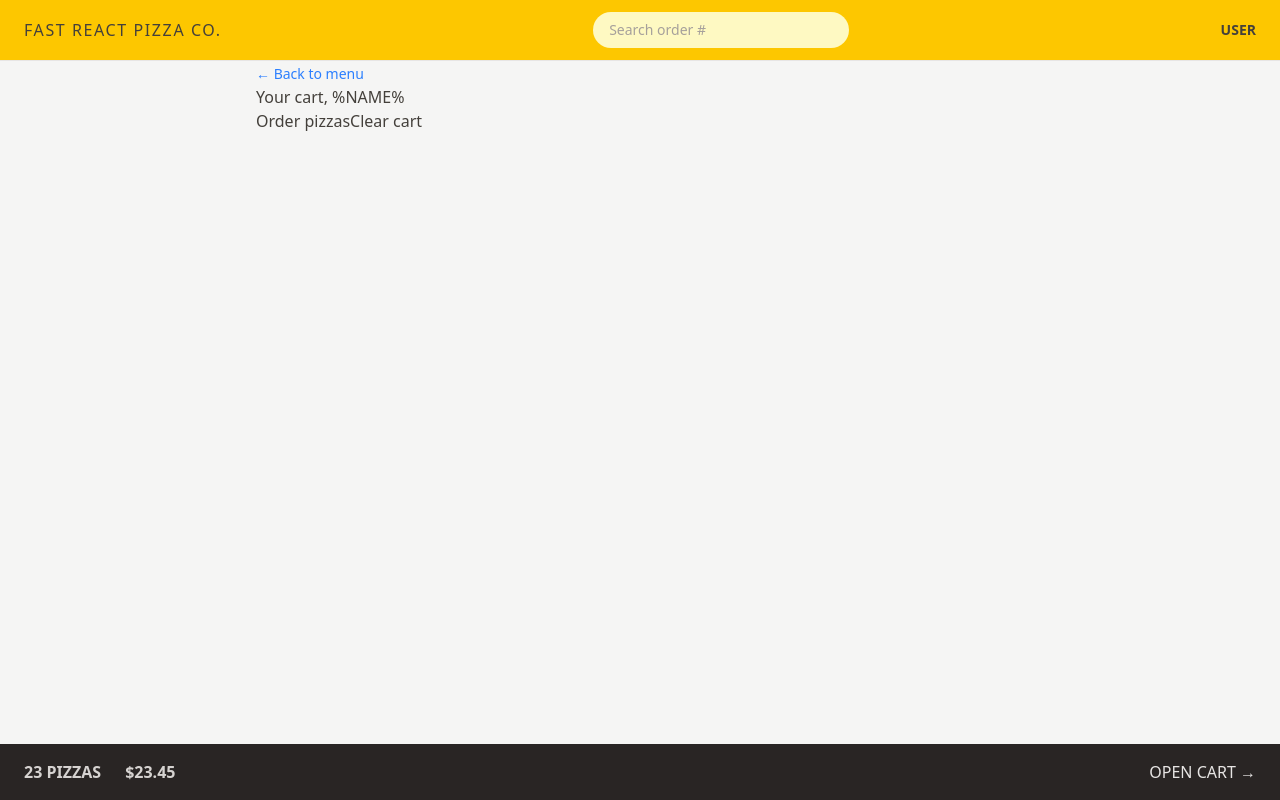
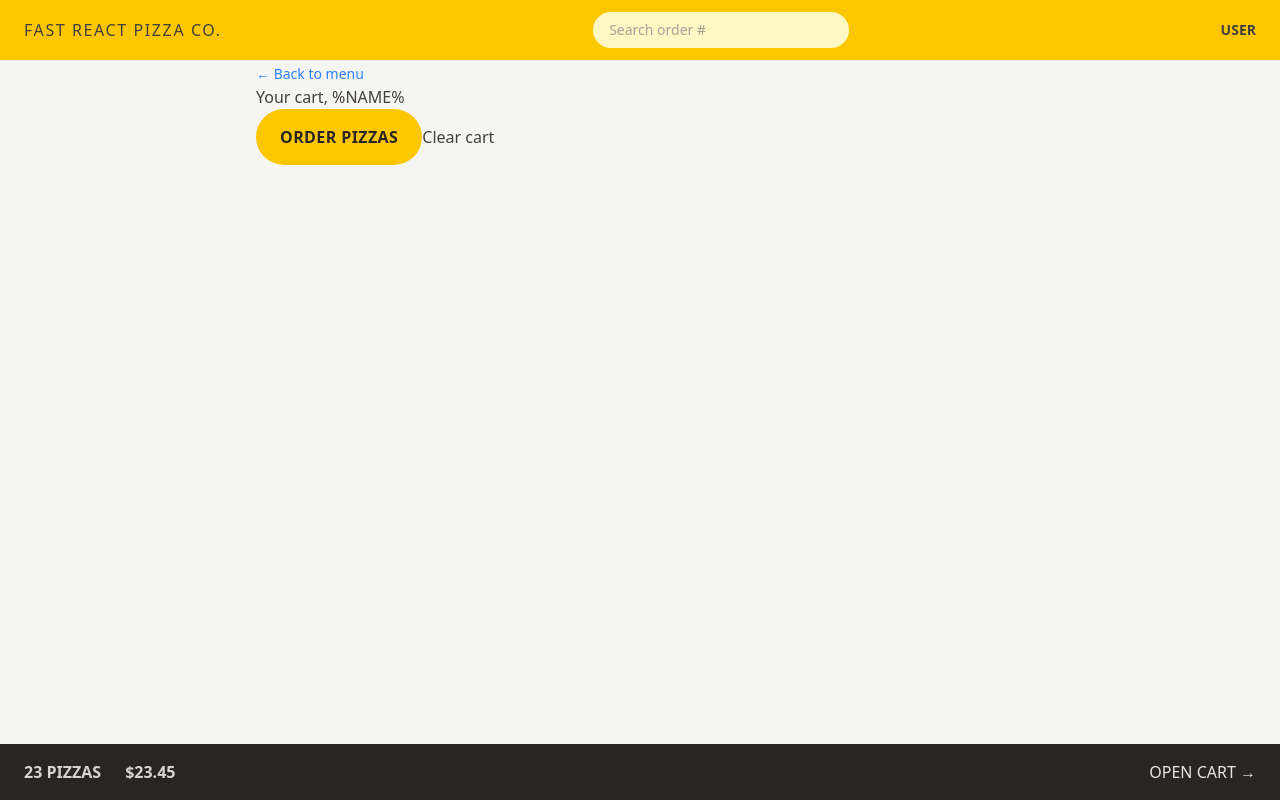
Before and after one commit to Ossi05/Fast-React-Pizza, a React (Vite) app: page /cart in a window 1280 px wide. Built offline with nearby package versions, Linux system fonts and the light colour scheme.

Commit message:
Add to prop to Button component. Refactor Cart and Error components

```diff
--- a/src/features/cart/Cart.jsx
+++ b/src/features/cart/Cart.jsx
@@ -1,4 +1,5 @@
-import { Link } from "react-router-dom";
+import Button from "../../ui/Button";
+import LinkButton from "../../ui/LinkButton";
 
 const fakeCart = [
 	{
@@ -29,17 +30,12 @@ function Cart() {
 
 	return (
 		<div>
-			<Link
-				to="/menu"
-				className="text-sm text-blue-500 hover:text-blue-600 hover:underline"
-			>
-				&larr; Back to menu
-			</Link>
+			<LinkButton to="/menu">&larr; Back to menu</LinkButton>
 
 			<h2>Your cart, %NAME%</h2>
 
 			<div>
-				<Link to="/order/new">Order pizzas</Link>
+				<Button to="/order/new">Order pizzas</Button>
 				<button>Clear cart</button>
 			</div>
 		</div>
--- a/src/ui/Button.jsx
+++ b/src/ui/Button.jsx
@@ -1,9 +1,18 @@
-export default function Button({ children, className = "", ...props }) {
+import { Link } from "react-router-dom";
+
+export default function Button({ children, to, className = "", ...props }) {
+	const classes = `inline-block rounded-full bg-yellow-400 px-4 py-3 font-semibold tracking-wide focus:ring-offset-2 text-stone-800 uppercase focus:bg-yellow-300 transition-colors duration-300 hover:cursor-pointer focus:ring-yellow-300 focus:ring hover:bg-yellow-300 focus:outline-none disabled:cursor-not-allowed sm:px-6 sm:py-4 ${className}`;
+
+	if (to) {
+		return (
+			<Link className={classes} to={to} {...props}>
+				{children}
+			</Link>
+		);
+	}
+
 	return (
-		<button
-			className={`inline-block rounded-full bg-yellow-400 px-4 py-3 font-semibold tracking-wide focus:ring-offset-2 text-stone-800 uppercase focus:bg-yellow-300 transition-colors duration-300 hover:cursor-pointer focus:ring-yellow-300 focus:ring hover:bg-yellow-300 focus:outline-none disabled:cursor-not-allowed sm:px-6 sm:py-4 ${className}`}
-			{...props}
-		>
+		<button className={classes} {...props}>
 			{children}
 		</button>
 	);
--- a/src/ui/Error.jsx
+++ b/src/ui/Error.jsx
@@ -1,7 +1,7 @@
-import { useNavigate, useRouteError } from "react-router-dom";
+import { useRouteError } from "react-router-dom";
+import LinkButton from "./LinkButton";
 
 function Error() {
-	const navigate = useNavigate();
 	const error = useRouteError();
 	console.log(error);
 	return (
@@ -10,7 +10,7 @@ function Error() {
 			<p>
 				{error.status} {error.data || error.message}
 			</p>
-			<button onClick={() => navigate(-1)}>&larr; Go back</button>
+			<LinkButton to="-1">&larr; Go back</LinkButton>
 		</div>
 	);
 }
```
